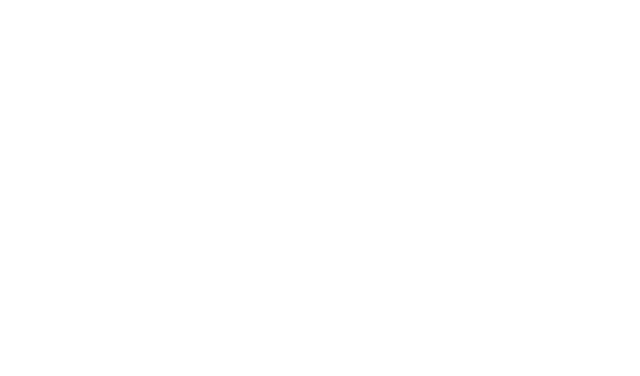
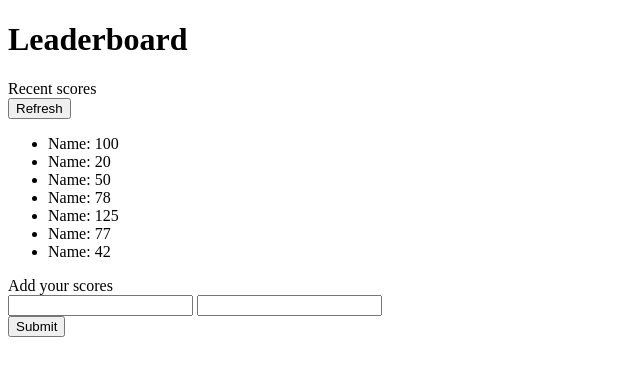
Before and after one commit to efoosag/leaderBoard, a website: page src/index.html in a window 1280 px wide. Shown: the whole page, without its empty margins (0-640 px from the left). Drawn offline with Linux system fonts and the light colour scheme.

Commit message:
add structure

```diff
--- a/src/index.html
+++ b/src/index.html
@@ -6,5 +6,38 @@
     <meta name="viewport" content="width=device-width, initial-scale=1.0" />
     <title>Leader Board</title>
   </head>
-  <body></body>
+  <body>
+    <div class="container">
+      <div class="title"><h1>Leaderboard</h1></div>
+      <div class="content">
+        <div class="display-scores">
+          <div class="scores-title">
+            <div class="display-scores-title">Recent scores</div>
+            <button type="button">Refresh</button>
+          </div>
+          <div class="display-scores-content">
+            <ul class="scores-list">
+              <li class="scores-list-item">Name: 100</li>
+              <li class="scores-list-item">Name: 20</li>
+              <li class="scores-list-item">Name: 50</li>
+              <li class="scores-list-item">Name: 78</li>
+              <li class="scores-list-item">Name: 125</li>
+              <li class="scores-list-item">Name: 77</li>
+              <li class="scores-list-item">Name: 42</li>
+            </ul>
+          </div>
+        </div>
+        <div class="add-scores">
+          <div class="add-scores-title">Add your scores</div>
+          <div class="add-scores-content">
+            <div class="add-scores-input">
+              <input type="text" class="name" id="name" />
+              <input type="text" class="score" id="score" />
+            </div>
+            <button type="submit" class="btn-submit">Submit</button>
+          </div>
+        </div>
+      </div>
+    </div>
+  </body>
 </html>
```
